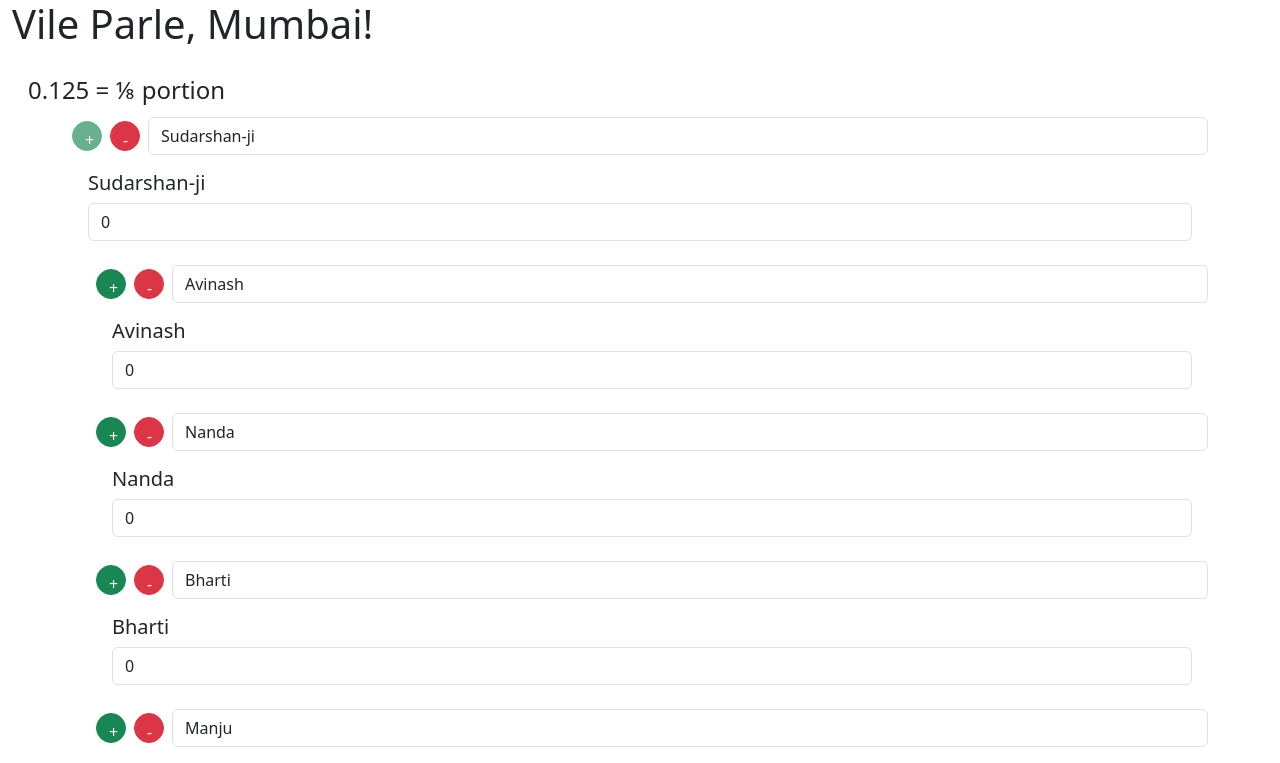
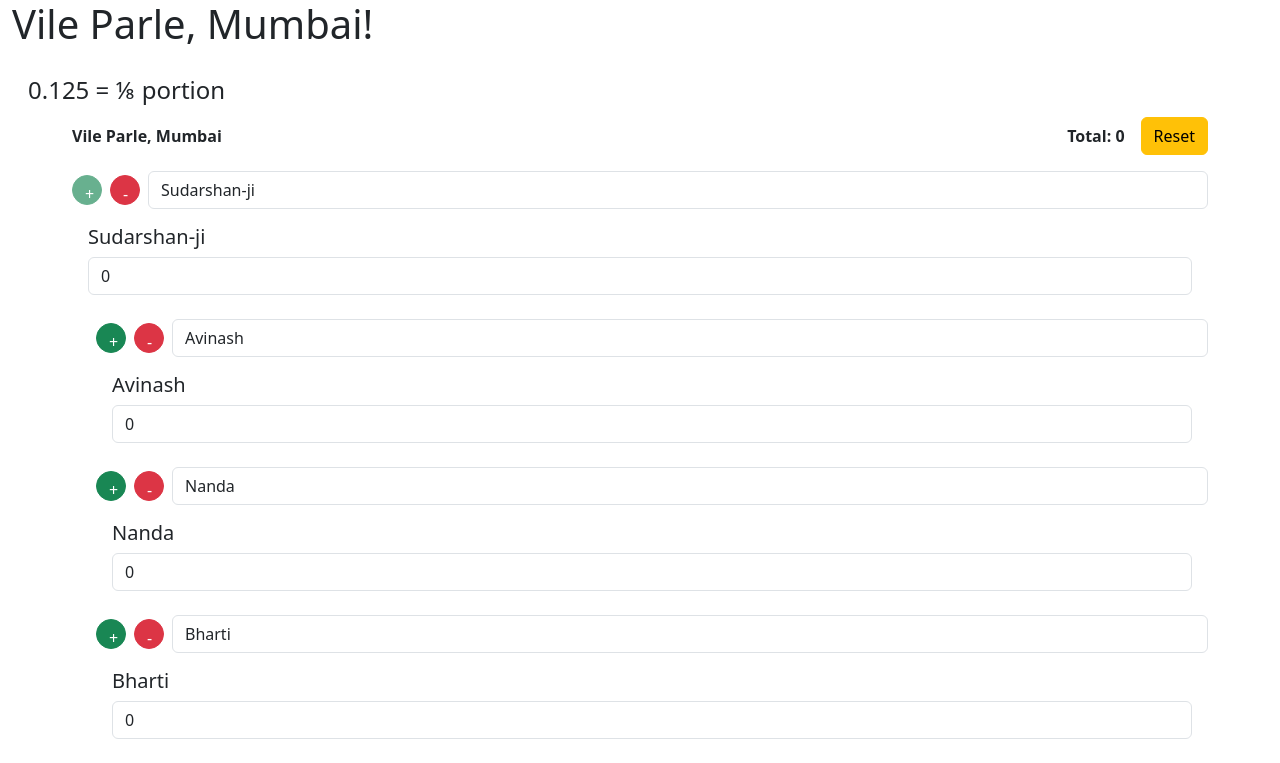
Before and after one commit to zarir-engineer/partition-tree-app, a Next.js app: page / in a window 1280 px wide. Shown: the top 763 px of the page. Built offline with nearby package versions, Linux system fonts and the light colour scheme.

Commit message:
Update CloudSpinnerGrid.tsx

```diff
--- a/components/CloudSpinnerGrid.tsx
+++ b/components/CloudSpinnerGrid.tsx
@@ -208,7 +208,36 @@ const CloudSpinnerGrid: React.FC = () => {
     ));
   };
 
-  return <div className="container-fluid">{renderTree(spinners)}</div>;
+  const calculateTotal = () => {
+      return spinners.reduce((sum, spinner) => sum + spinner.value, 0);
+  };
+
+  const handleReset = () => {
+    // Reset all spinners to their initial values
+    setSpinners(initialTreeData.map(resetSpinner));
+  };
+
+  const resetSpinner = (spinner: Spinner): Spinner => {
+    return {
+      ...spinner,
+      value: 0,
+      edited: false,
+      children: spinner.children.map(resetSpinner),
+    };
+  };
+
+  return (
+  <div className="container-fluid">
+    <div className="d-flex justify-content-between align-items-center mb-3">
+      <span className="fw-bold">Vile Parle, Mumbai</span>
+      <div className="d-flex align-items-center gap-3">
+        <span className="fw-bold">Total: {calculateTotal()}</span>
+        <button className="btn btn-warning" onClick={handleReset}>Reset</button>
+      </div>
+    </div>
+    {renderTree(spinners)}
+  </div>
+  );
 };
 
 export default CloudSpinnerGrid;
```
